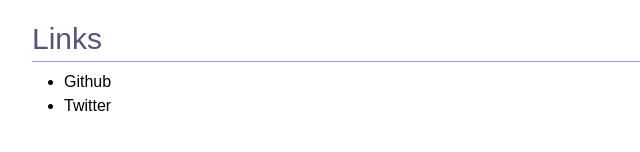
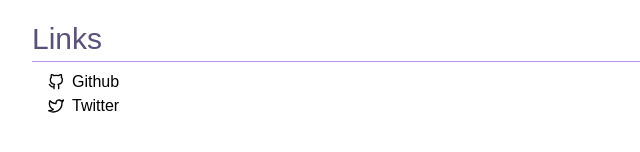
Before and after one commit to veluriy/pte, a Next.js app: page / in a window 1280 px wide. Shown: the part 408-560 px from the top of the page, without its empty margins (0-640 px from the left). Built offline with nearby package versions, Linux system fonts and the light colour scheme.

Commit message:
change list icon

```diff
--- a/components/pages/top/index.tsx
+++ b/components/pages/top/index.tsx
@@ -1,9 +1,19 @@
 import type { FC } from "react";
 import { Header } from "../../header";
-import { Box, Link, List, ListItem, Text, theme } from "@chakra-ui/react";
+import {
+    Box,
+    Link,
+    List,
+    ListIcon,
+    ListItem,
+    Text,
+    theme
+} from "@chakra-ui/react";
 import classes from "./style.module.css";
 import { AboutMe } from "./about";
 import { Item } from "./item";
+import { FiTwitter } from "react-icons/fi";
+import { FiGithub } from "react-icons/fi";
 import { MyHead } from "../../head";
 
 export const TopPagePresenter: FC = () => {
@@ -50,11 +60,13 @@ export const TopPagePresenter: FC = () => {
                     >
                         Links
                     </Text>
-                    <List mx="32px" my="8px" listStyleType="initial">
+                    <List mx="16px" my="8px">
                         <ListItem>
+                            <ListIcon as={FiGithub} />
                             <Link href="https://github.com/ptlx">Github</Link>
                         </ListItem>
                         <ListItem>
+                            <ListIcon as={FiTwitter} />
                             <Link href="https://twitter.com/plockedgirl">
                                 Twitter
                             </Link>
```
